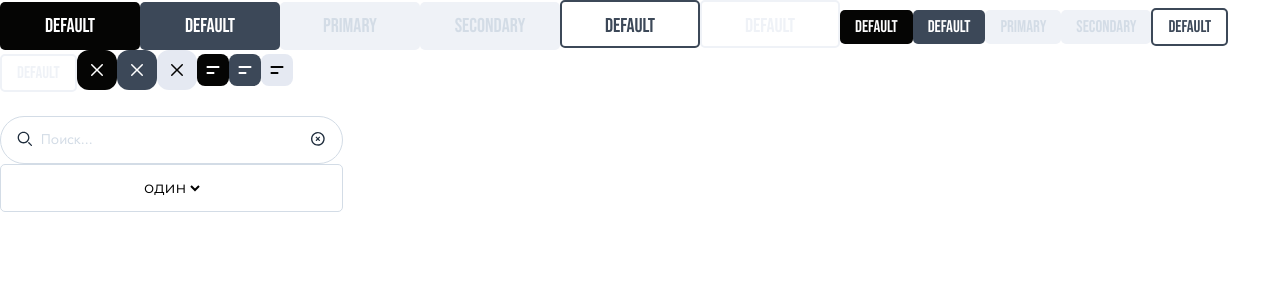
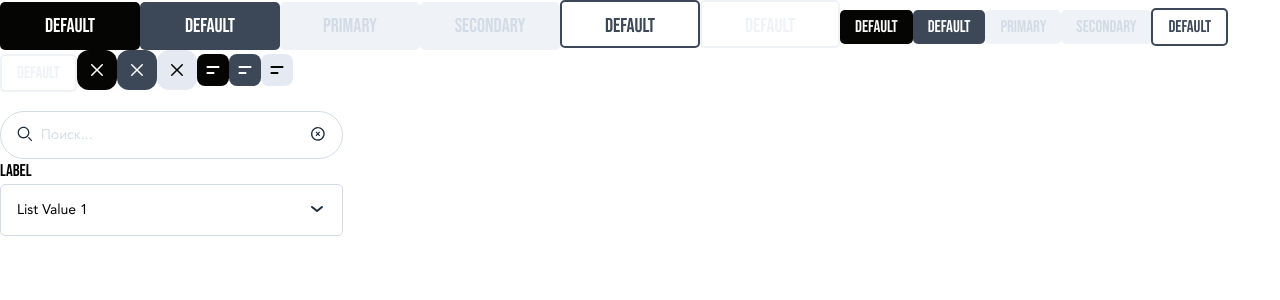
Before and after one commit to vilavren/crm, a React (Create React App) app: page / in a window 1280 px wide. Shown: the top 300 px of the page. Built offline with nearby package versions, Linux system fonts and the light colour scheme.

Commit message:
added: component Select

```diff
--- a/src/App.tsx
+++ b/src/App.tsx
@@ -56,7 +56,7 @@ function App() {
       <Button size="floatMedium" appearance="duoColor" icon="lines" />
       <Input />
       <Search />
-      <Select />
+      <Select placeholder="Label" />
     </div>
   )
 }
--- a/src/components/Select/Select.module.css
+++ b/src/components/Select/Select.module.css
@@ -0,0 +1,44 @@
+.label {
+	width: 100%;
+	margin-bottom: 8px;
+	font-family: "Bebas Neue", Helvetica, sans-serif;
+	font-size: 17px;
+}
+
+.wrapperSelect {
+	display: flex;
+	align-items: center;
+	justify-content: flex-start;
+
+	padding: 16px;
+
+	appearance: none;
+	border: 1px solid var(--light-blue-gray);
+	border-radius: 5px;
+	outline: none;
+}
+
+.select {
+	width: 100%;
+	appearance: none;
+	outline: none;
+}
+
+.form {
+	display: block;
+	padding: 0;
+	border: none;
+}
+
+.arrowSvg {
+	width: 18px;
+	height: 18px;
+}
+
+.form:hover {
+	border: none;
+}
+
+.wrapperSelect:hover {
+	border: 1px solid var(--blue-gray-medium);
+}
--- a/src/components/Select/Select.tsx
+++ b/src/components/Select/Select.tsx
@@ -1,24 +1,35 @@
 import cn from 'classnames'
 import React from 'react'
+import { ReactSVG } from 'react-svg'
 
 import { Form } from '../UI/Form/Form'
 
+import arrowSvg from './arrow.svg'
 import styles from './Select.module.css'
 import { SelectProps } from './Select.props'
 
 export const Select: React.FC<SelectProps> = ({
   className,
+  placeholder,
   ...props
 }: SelectProps) => {
   return (
-    <Form border="rectangle" className={cn(className, styles.form)} {...props}>
-      <label>
-        <select>
-          <option>один</option>
-          <option>один</option>
-          <option>один</option>
-        </select>
-      </label>
-    </Form>
+    <>
+      <Form
+        border="rectangle"
+        className={cn(className, styles.form)}
+        {...props}
+      >
+        <label className={styles.label}>Label</label>
+        <div className={styles.wrapperSelect}>
+          <select className={styles.select} placeholder={placeholder}>
+            <option>List Value 1</option>
+            <option>один</option>
+            <option>один</option>
+          </select>
+          <ReactSVG className={styles.arrowSvg} src={arrowSvg} />
+        </div>
+      </Form>
+    </>
   )
 }
--- a/src/components/UI/Form/Form.module.css
+++ b/src/components/UI/Form/Form.module.css
@@ -1,11 +1,17 @@
 .form {
 	display: flex;
 	align-items: center;
-	justify-content: center;
+	justify-content: flex-start;
 
 	width: 343px;
 	height: 48px;
 	padding: 16px;
+
+	font-family: Avenir, Arial, Helvetica, sans-serif;
+	font-size: 14px;
+	font-weight: 400;
+	font-style: normal;
+	line-height: 24px;
 
 	border: 1px solid var(--light-blue-gray);
 }
--- a/src/components/UI/Input/Input.module.css
+++ b/src/components/UI/Input/Input.module.css
@@ -1,12 +1,5 @@
 .input {
 	width: 100%;
-
-	font-family: Avenir, Arial, Helvetica, sans-serif;
-	font-size: 14px;
-	font-weight: 400;
-	font-style: normal;
-	line-height: 24px;
-
 	border: none;
 }
 
```
Also changed, not shown: src/components/Select/Select.props.ts (+7 -4 lines), src/components/Select/arrow.svg (added).
